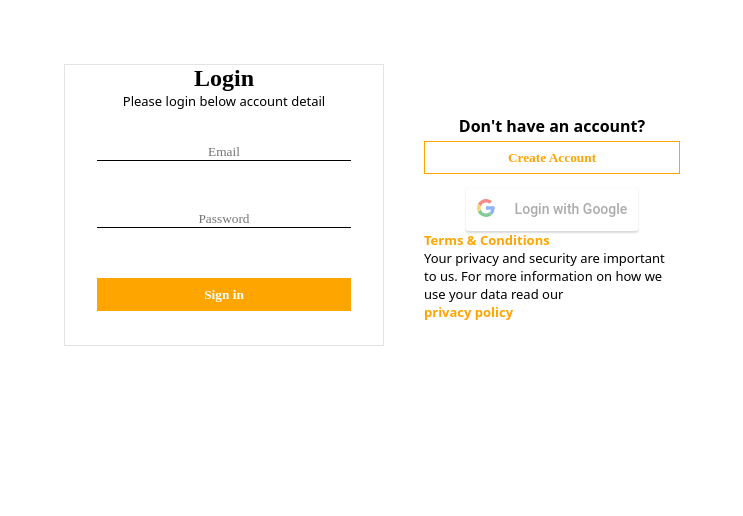
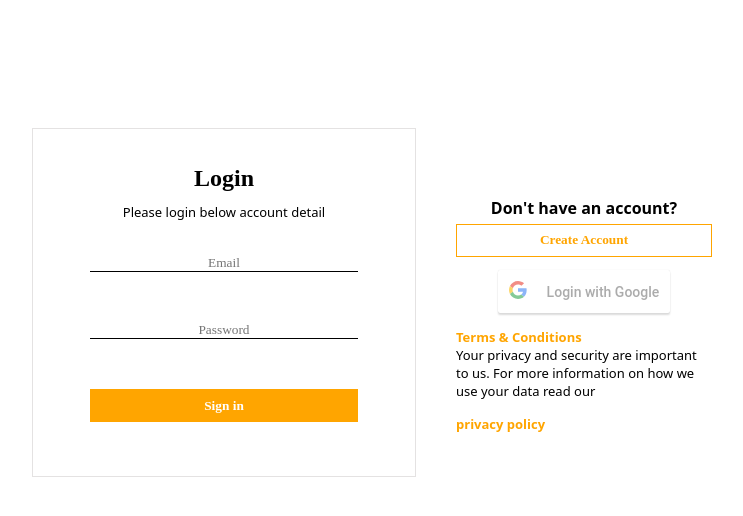
Before and after one commit to C4-Rubaalnadi/MERAKI_Academy_Project_5, a React (Create React App) app in the folder frontend/: page /login in a window 1280 px wide. Shown: the top 516 px of the page, without its empty margins (268-1011 px from the left). Built offline with nearby package versions, Linux system fonts and the light colour scheme.

Commit message:
update login.css

```diff
--- a/frontend/src/components/login/login.css
+++ b/frontend/src/components/login/login.css
@@ -4,11 +4,11 @@
   gap: 5ch;
   align-items: center;
   justify-content: center;
-  margin-top: 5%;
+  margin-top: 10%;
 }
 
 .divLogin {
-  width: 25%;
+  width: 30%;
   border: solid 0.1ch rgb(228, 226, 226);
 }
 
@@ -16,11 +16,13 @@
   font-size: x-large;
   font-family: cursive;
   font-weight: bold;
+  margin-top: 3ch;
 }
 
 .paragLogin {
   font-family: system-ui;
   font-size: small;
+  margin-top: 1.5ch;
 }
 
 .formLogin {
@@ -34,13 +36,13 @@
 .inputLogin {
   border: none;
   border-bottom: 0.2ch solid;
-  width: 80%;
+  width: 70%;
   font-family: cursive;
   outline: none;
 }
 
 .btnLogin {
-  width: 80%;
+  width: 70%;
   height: 5ch;
   background-color: orange;
   border: solid orange 0.3ch;
@@ -48,7 +50,7 @@
   font-size: larg;
   font-family: cursive;
   font-weight: bold;
-  margin-bottom: 5ch;
+  margin-bottom: 8ch;
   outline: none;
 }
 
@@ -95,6 +97,7 @@
   font-size: small;
   font-weight: bold;
   text-align: left;
+  margin-top: 2ch;
 }
 
 .paraghraph {
```
